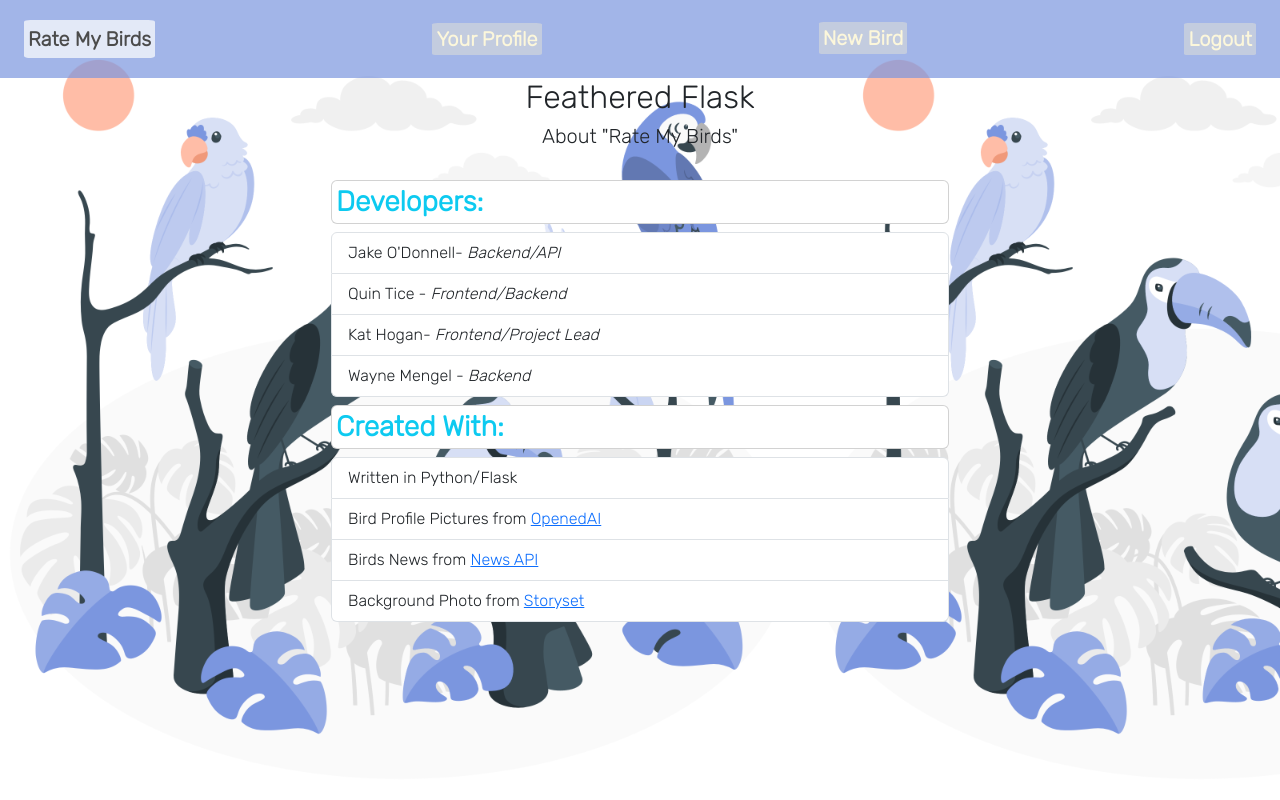
After one commit to katkola/rateMyBirds, a Flask app: page /about in a window 1280 px wide. The commit adds this page. Run offline with Flask 2, Linux system fonts and the light colour scheme; some web fonts are replaced.

Commit message:
Changes to be committed: 	modified:   flask_app/controllers/news.py 	modified:   flask_app/controllers/users.py 	new file:   flask_app/templates/about.html 	modified:   flask_app/templates/dashboard.html 	modified:   flask_app/templates/edit.html 	modified:   flask_app/templates/index.html 	modified:   flask_app/templates/newBirdForm.html 	modified:   flask_app/templates/news.html 	modified:   flask_app/templates/oneBird.html 	modified:   flask_app/templates/profile.html

```diff
--- a/flask_app/controllers/news.py
+++ b/flask_app/controllers/news.py
@@ -20,3 +20,7 @@ def news():
     articles = top_headlines['articles']
 
     return render_template('news.html', articles=articles)
+
+@app.route('/about')
+def about_devs():
+    return render_template('about.html')
--- /dev/null
+++ b/flask_app/templates/about.html
@@ -0,0 +1,73 @@
+<!DOCTYPE html>
+<html lang="en">
+
+<head>
+    <meta charset="UTF-8">
+    <meta http-equiv="X-UA-Compatible" content="IE=edge">
+    <meta name="viewport" content="width=device-width, initial-scale=1.0">
+    <link href="https://cdn.jsdelivr.net/npm/bootstrap@5.3.0-alpha3/dist/css/bootstrap.min.css" rel="stylesheet"
+        integrity="sha384-KK94CHFLLe+nY2dmCWGMq91rCGa5gtU4mk92HdvYe+M/SXH301p5ILy+dN9+nJOZ" crossorigin="anonymous">
+    <link rel="stylesheet" href="../static/style.css">
+    <title>About RMB</title>
+</head>
+
+<body>
+    <div id="background-image">
+        <!-- navigation -->
+        <div id="navie" class="navbar p-3">
+            <a class="navbar-brand mx-2" href="/dashboard">Rate My Birds</a>
+            <div class="navbar-item">
+                <div class="navbar-text me-2"><a href="/profile/{{session['user_id']}}">Your Profile</a></div>
+            </div>
+            <div class="navbar-item">
+                <div class="navbar-text me-2"><a href="/birds/new" class="text-decoration-none h3">New Bird</a></div>
+            </div>
+            <div class="navbar-item">
+                <div class="navbar-text me-2"><a href="/logout">Logout</a></div>
+            </div>
+        </div>
+        <!-- body -->
+        <div class="main row justify-content-around" id="mainBody">
+            <div id="page-title" style="text-align: center; min-width: 500px">
+                <div class="h2">Feathered Flask</div>
+                <div class="h5 ">About "Rate My Birds"</div>
+            </div>
+
+            <div class="col row align-content-start" style="margin: 20px; min-width: 300px; max-width: 650px;">
+                <div class="col card-body container-fluid m-1">
+                    <div class="h3 p-1 card text-info fw-semibold">Developers:</div>
+                    <ul class="list-group">
+                        <li class="list-group-item">
+                            Jake O'Donnell- <i>Backend/API</i>
+                        </li>
+                        <li class="list-group-item">
+                            Quin Tice - <i>Frontend/Backend</i>
+                        </li>
+                        <li class="list-group-item">
+                            Kat Hogan- <i>Frontend/Project Lead</i>
+                        </li>
+                        <li class="list-group-item">
+                            Wayne Mengel - <i>Backend</i>
+                        </li>
+                    </ul>
+                </div>
+                <div class="col card-body container-fluid m-1">
+                    <div class="h3 p-1 card text-info fw-semibold">Created With:</div>
+                    <ul class="list-group">
+                        <li class="list-group-item">Written in Python/Flask</li>
+                        <li class="list-group-item">Bird Profile Pictures from <a
+                                href="https://rapidapi.com/OpenedAI/api/dall-e-bird-images-from-text/">OpenedAI</a></li>
+                        <li class="list-group-item">Birds News from <a href="https://newsapi.org/">News API</a></li>
+                        <li class="list-group-item">Background Photo from <a
+                                href="https://storyset.com/nature">Storyset</a></li>
+                    </ul>
+                </div>
+            </div>
+        </div>
+
+    </div>
+</body>
+
+</html>
+
+</html>
```
Also changed, not shown: flask_app/templates/dashboard.html (+16 -5 lines), flask_app/templates/edit.html (+7 -1 lines), flask_app/templates/index.html (+7 -1 lines), flask_app/templates/newBirdForm.html (+7 -1 lines), flask_app/templates/news.html (+24 -4 lines), flask_app/templates/oneBird.html (+8 -2 lines), flask_app/templates/profile.html (+7 -1 lines), flask_app/controllers/users.py (line endings or trailing spaces).
